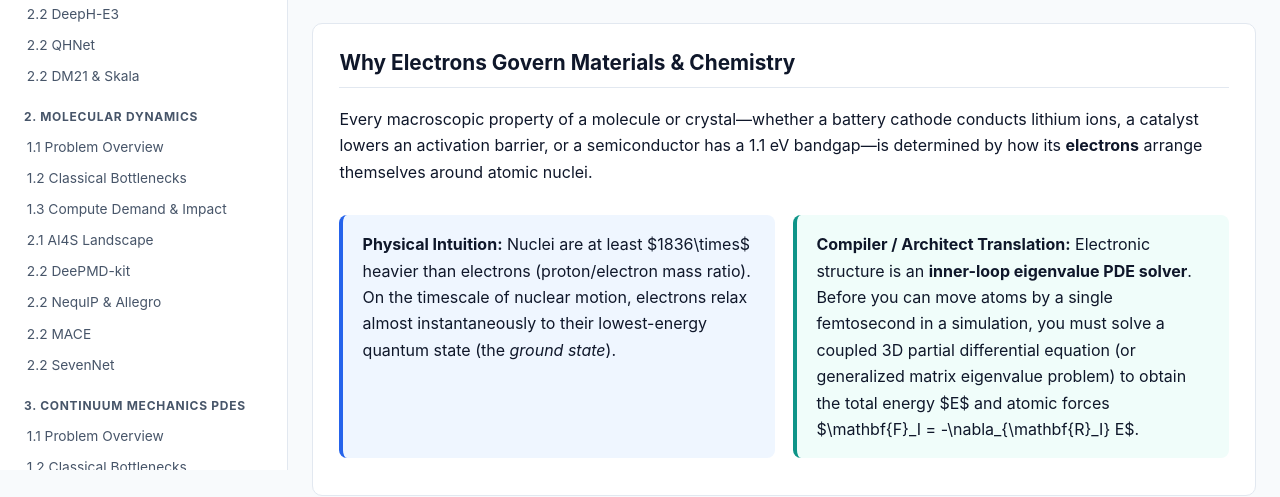
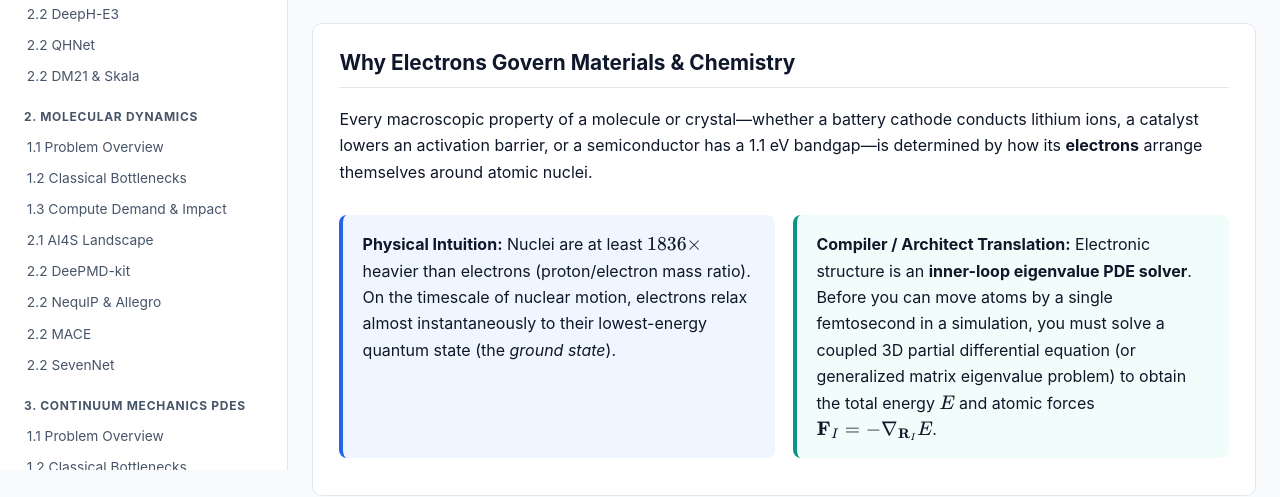
Before and after one commit to sandytruant/ai4s-survey, a plain HTML site: page 01_electronic_structure/1_scientific_problem/1.1_problem_overview.html in a window 1280 px wide. Shown: the part 330-827 px from the top of the page. Drawn offline with nearby package versions, Linux system fonts and the light colour scheme.

Commit message:
Enable MathJax inline $...$ delimiters across all survey pages

```diff
--- a/01_electronic_structure/1_scientific_problem/1.1_problem_overview.html
+++ b/01_electronic_structure/1_scientific_problem/1.1_problem_overview.html
@@ -8,6 +8,7 @@
   <title>1.1 Problem Overview — Electronic Structure | AI4S Survey</title>
   <link rel="stylesheet" href="../../assets/style.css">
   <script type="module" src="../../assets/app.js"></script>
+  <script>window.MathJax={tex:{inlineMath:[["$","$"],["\\(","\\)"]],displayMath:[["$$","$$"],["\\[","\\]"]]}};</script>
   <script src="https://cdn.jsdelivr.net/npm/mathjax@3/es5/tex-mml-chtml.js" async></script>
 </head>
 <body>
--- a/assets/app.js
+++ b/assets/app.js
@@ -259,6 +259,9 @@ function mountShell() {
   });
 
   document.body.prepend(header, drawer);
+  if (window.MathJax?.typesetPromise) {
+    window.MathJax.typesetPromise([main]).catch(() => {});
+  }
 }
 
 function setupTabs() {
```
Also changed, not shown: 01_electronic_structure/1_scientific_problem/1.2_classical_methods_and_bottlenecks.html (+1 -0 lines), 01_electronic_structure/1_scientific_problem/1.3_compute_demand_and_impact.html (+1 -0 lines), 01_electronic_structure/2_ai4s_methods/2.1_landscape_overview.html (+1 -0 lines), 01_electronic_structure/2_ai4s_methods/2.2_representative_methods/deeph_e3.html (+1 -0 lines), 01_electronic_structure/2_ai4s_methods/2.2_representative_methods/dm21_skala.html (+1 -0 lines), 01_electronic_structure/2_ai4s_methods/2.2_representative_methods/ferminet_psiformer.html (+1 -0 lines), 01_electronic_structure/2_ai4s_methods/2.2_representative_methods/qhnet.html (+1 -0 lines), 02_molecular_dynamics/1_scientific_problem/1.1_problem_overview.html (+1 -0 lines), 02_molecular_dynamics/1_scientific_problem/1.2_classical_methods_and_bottlenecks.html (+1 -0 lines), 02_molecular_dynamics/1_scientific_problem/1.3_compute_demand_and_impact.html (+1 -0 lines), 02_molecular_dynamics/2_ai4s_methods/2.1_landscape_overview.html (+1 -0 lines), 02_molecular_dynamics/2_ai4s_methods/2.2_representative_methods/deepmd_kit.html (+1 -0 lines), 02_molecular_dynamics/2_ai4s_methods/2.2_representative_methods/mace.html (+1 -0 lines), 02_molecular_dynamics/2_ai4s_methods/2.2_representative_methods/nequip_allegro.html (+1 -0 lines), 2 more files.
